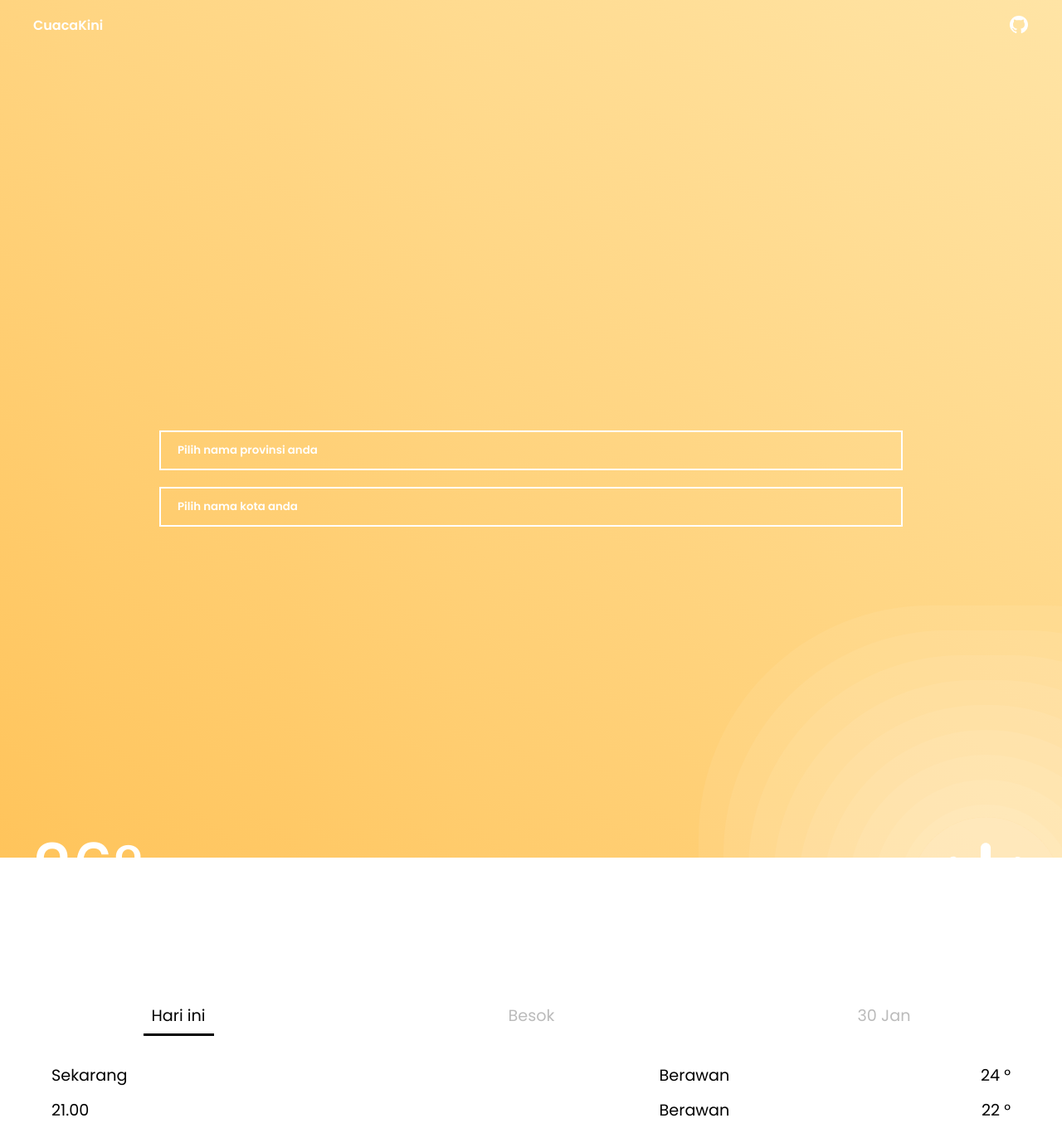
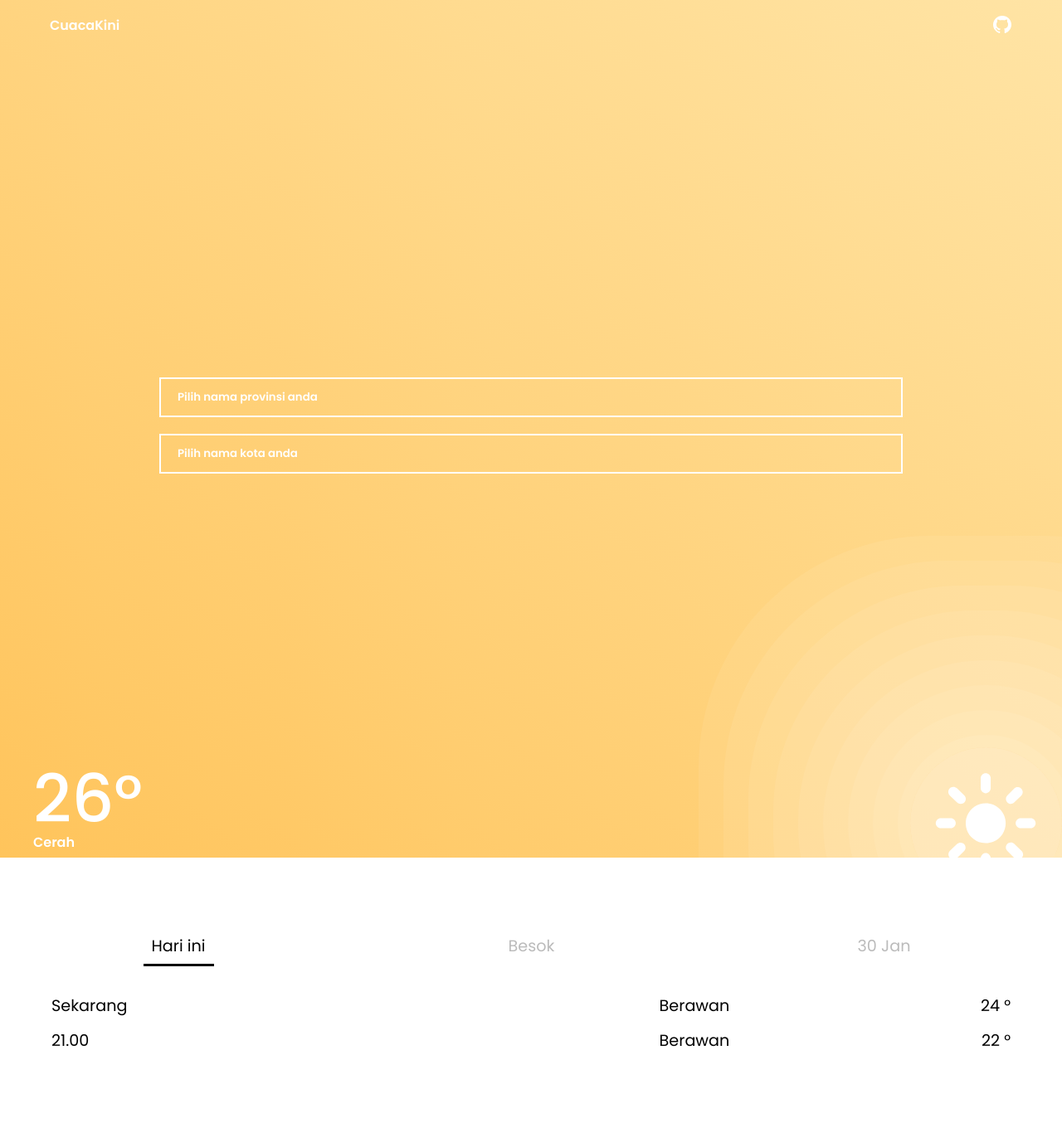
Before and after one commit to retry19/cuaca-kini-website, a React (Create React App) app: page / in a window 1280 px wide. Shown: the whole page at 83% size. After the commit the page ends 1276 px from the top, so only its background shows below. Built offline with nearby package versions, Linux system fonts and the light colour scheme.

Commit message:
styling for desktop version

```diff
--- a/src/assets/styles/App.scss
+++ b/src/assets/styles/App.scss
@@ -30,6 +30,9 @@ html, body {
     @include tablet {
       padding: 18px 40px;
     }
+    @include desktop {
+      padding: 18px 60px;
+    }
     a {
       text-decoration: none;
       font-size: 18;
@@ -53,6 +56,9 @@ html, body {
     }
     @include tabletLandscape {
       margin-top: 35%;
+    }
+    @include desktop {
+      margin-top: 30%;
     }
     input {
       margin: 10px auto;
@@ -82,6 +88,9 @@ html, body {
     position: relative;
     @include tablet {
       margin-top: 340px;
+    }
+    @include desktop {
+      margin-top: 320px;
     }
     #sun {
       position: absolute;
```
